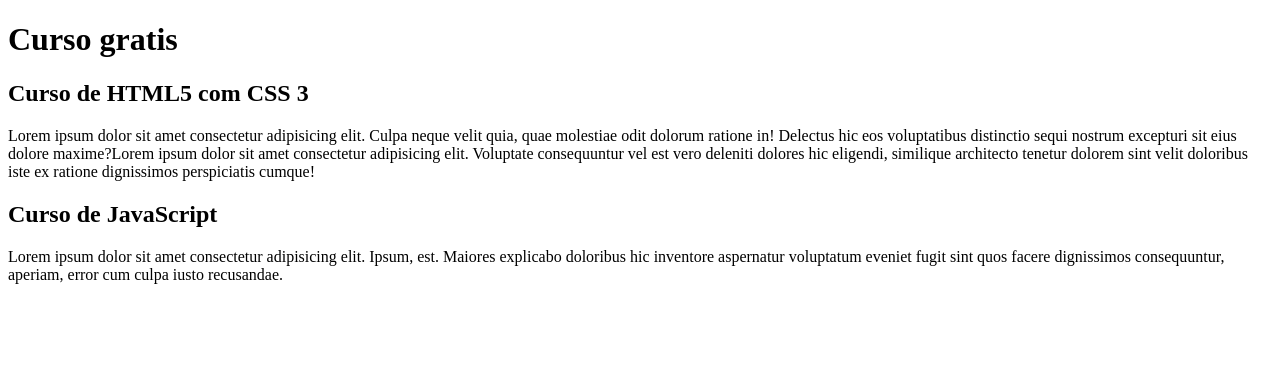
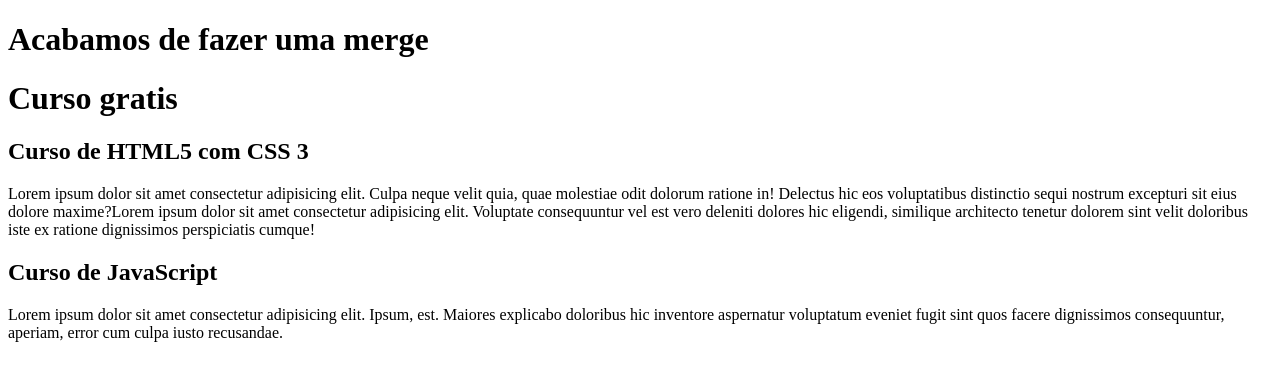
Before and after one commit to MacedoP/Projeto-site, a plain HTML site: page index.html in a window 1280 px wide. Drawn offline with Linux system fonts and the light colour scheme.

Commit message:
fazendo merge

```diff
--- a/index.html
+++ b/index.html
@@ -8,6 +8,7 @@
 <body>
     <main>
         <header>
+            <h1>Acabamos de fazer uma merge</h1>
             <h1>Curso gratis</h1>
         </header>
         <article>
```
